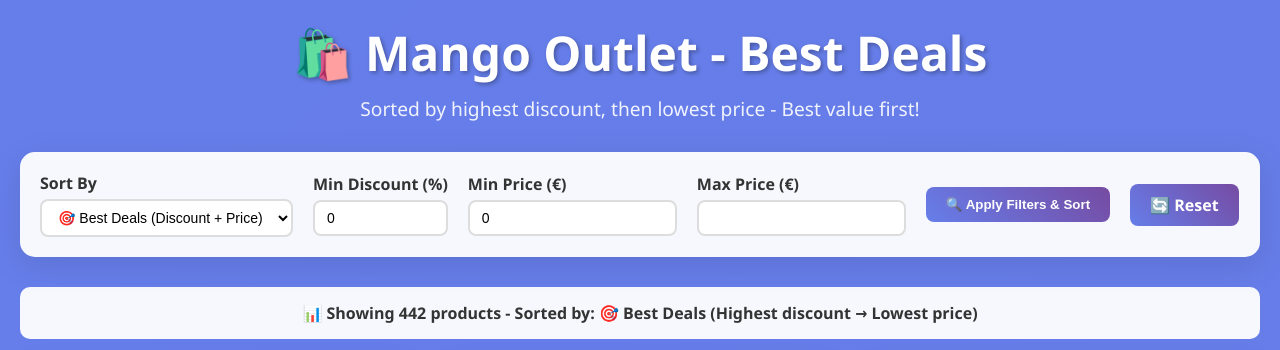
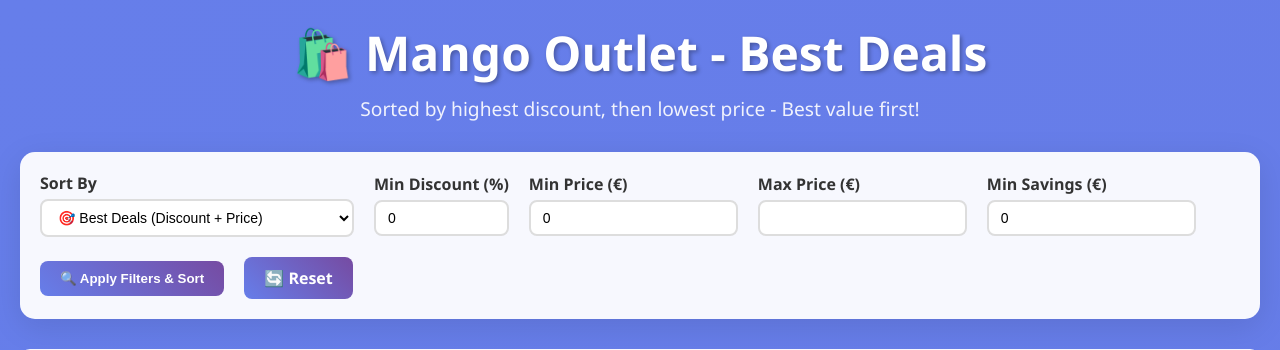
Before and after one commit to A-M-Alizadeh/scraper, a Flask app: page /filter in a window 1280 px wide. Shown: the top 350 px of the page. Run offline with Flask 3, Linux system fonts and the light colour scheme.

Commit message:
new filters added

```diff
--- a/MangoOutlet/app.py
+++ b/MangoOutlet/app.py
@@ -32,7 +32,7 @@ def load_and_sort_products(sort_by='discount_desc') -> List[Dict]:
         with open('products.json', 'r', encoding='utf-8') as f:
             products = json.load(f)
 
-        # Add parsed values for sorting
+        # Add calculated values for advanced filtering
         for product in products:
             product['current_price_float'] = parse_price(product.get('current_price', ''))
             product['original_price_float'] = parse_price(product.get('original_price', ''))
@@ -41,18 +41,41 @@ def load_and_sort_products(sort_by='discount_desc') -> List[Dict]:
             # Calculate savings amount
             if product['original_price_float'] > 0 and product['current_price_float'] > 0:
                 product['savings_amount'] = product['original_price_float'] - product['current_price_float']
+                # Calculate savings ratio (savings per euro spent)
+                product['savings_ratio'] = product['savings_amount'] / product['current_price_float'] if product['current_price_float'] > 0 else 0
+                # Calculate "value score" - composite score for best deals
+                discount_score = min(product['discount_percentage'] / 100, 1.0) * 40  # Max 40 points
+                savings_score = min(product['savings_amount'] / 50, 1.0) * 40  # Max 40 points (€50+ savings = full points)
+                price_score = max(0, (50 - product['current_price_float']) / 50) * 20  # Max 20 points (under €0 = full points)
+                product['value_score'] = discount_score + savings_score + price_score
             else:
                 product['savings_amount'] = 0
+                product['savings_ratio'] = 0
+                product['value_score'] = 0
 
         # Apply sorting based on sort_by parameter
         if sort_by == 'price_asc':
             products.sort(key=lambda x: x['current_price_float'])
         elif sort_by == 'price_desc':
             products.sort(key=lambda x: x['current_price_float'], reverse=True)
+        elif sort_by == 'discount_desc':
+            products.sort(key=lambda x: x['discount_percentage'], reverse=True)
         elif sort_by == 'discount_asc':
             products.sort(key=lambda x: x['discount_percentage'])
-        elif sort_by == 'discount_desc':
-            products.sort(key=lambda x: x['discount_percentage'], reverse=True)
+        elif sort_by == 'savings_desc':
+            products.sort(key=lambda x: x['savings_amount'], reverse=True)
+        elif sort_by == 'savings_asc':
+            products.sort(key=lambda x: x['savings_amount'])
+        elif sort_by == 'value_score':
+            products.sort(key=lambda x: x['value_score'], reverse=True)
+        elif sort_by == 'savings_ratio':
+            products.sort(key=lambda x: x['savings_ratio'], reverse=True)
+        elif sort_by == 'steals':  # Ultra deals: 80%+ discount AND under €8
+            products = [p for p in products if p['discount_percentage'] >= 80 and p['current_price_float'] <= 8]
+            products.sort(key=lambda x: (-x['discount_percentage'], x['current_price_float']))
+        elif sort_by == 'premium_steals':  # €30+ original price, now under €10
+            products = [p for p in products if p['original_price_float'] >= 30 and p['current_price_float'] <= 10]
+            products.sort(key=lambda x: x['current_price_float'])
         elif sort_by == 'name_asc':
             products.sort(key=lambda x: x.get('name', '').lower())
         elif sort_by == 'name_desc':
@@ -73,7 +96,7 @@ def index():
     sort_by = request.args.get('sort', 'default')
     products = load_and_sort_products(sort_by)
     return render_template('index.html', products=products,
-                         min_discount=0, max_price=None, min_price=0, sort_by=sort_by)
+                         min_discount=0, max_price=None, min_price=0, min_savings=0, sort_by=sort_by)
 
 @app.route('/api/products')
 def api_products():
@@ -92,6 +115,7 @@ def filter_products():
     min_discount = request.args.get('min_discount', type=int, default=0)
     max_price = request.args.get('max_price', type=float, default=None)
     min_price = request.args.get('min_price', type=float, default=0)
+    min_savings = request.args.get('min_savings', type=float, default=0)
 
     # Apply filters
     filtered_products = []
@@ -102,11 +126,14 @@ def filter_products():
         else:
             price_check = product['current_price_float'] >= min_price
 
-        if (product['discount_percentage'] >= min_discount and price_check):
+        savings_check = product['savings_amount'] >= min_savings
+
+        if (product['discount_percentage'] >= min_discount and price_check and savings_check):
             filtered_products.append(product)
 
     return render_template('index.html', products=filtered_products,
-                         min_discount=min_discount, max_price=max_price, min_price=min_price, sort_by=sort_by)
+                         min_discount=min_discount, max_price=max_price, min_price=min_price,
+                         min_savings=min_savings, sort_by=sort_by)
 
 if __name__ == '__main__':
     app.run(debug=True, host='0.0.0.0', port=5003)
--- a/MangoOutlet/templates/index.html
+++ b/MangoOutlet/templates/index.html
@@ -253,12 +302,28 @@
                     <label for="sort">Sort By</label>
                     <select id="sort" name="sort">
                         <option value="default" {{ 'selected' if sort_by == 'default' else '' }}>🎯 Best Deals (Discount + Price)</option>
-                        <option value="price_asc" {{ 'selected' if sort_by == 'price_asc' else '' }}>💰 Price: Low to High</option>
-                        <option value="price_desc" {{ 'selected' if sort_by == 'price_desc' else '' }}>💸 Price: High to Low</option>
-                        <option value="discount_desc" {{ 'selected' if sort_by == 'discount_desc' else '' }}>🔥 Discount: High to Low</option>
-                        <option value="discount_asc" {{ 'selected' if sort_by == 'discount_asc' else '' }}>📈 Discount: Low to High</option>
-                        <option value="name_asc" {{ 'selected' if sort_by == 'name_asc' else '' }}>🔤 Name: A to Z</option>
-                        <option value="name_desc" {{ 'selected' if sort_by == 'name_desc' else '' }}>🔡 Name: Z to A</option>
+                        <optgroup label="🏆 Best Items">
+                            <option value="value_score" {{ 'selected' if sort_by == 'value_score' else '' }}>💎 Best Value Score</option>
+                            <option value="steals" {{ 'selected' if sort_by == 'steals' else '' }}>🔥 Ultra Steals (80%+ off, under €8)</option>
+                            <option value="premium_steals" {{ 'selected' if sort_by == 'premium_steals' else '' }}>⭐ Premium Steals (€30+ → under €10)</option>
+                            <option value="savings_ratio" {{ 'selected' if sort_by == 'savings_ratio' else '' }}>📊 Best Bang for Buck</option>
+                        </optgroup>
+                        <optgroup label="💲 By Savings">
+                            <option value="savings_desc" {{ 'selected' if sort_by == 'savings_desc' else '' }}>💎 Biggest Savings (€ High to Low)</option>
+                            <option value="savings_asc" {{ 'selected' if sort_by == 'savings_asc' else '' }}>💰 Smallest Savings (€ Low to High)</option>
+                        </optgroup>
+                        <optgroup label="💰 By Price">
+                            <option value="price_asc" {{ 'selected' if sort_by == 'price_asc' else '' }}>💰 Price: Low to High</option>
+                            <option value="price_desc" {{ 'selected' if sort_by == 'price_desc' else '' }}>🏷️ Price: High to Low</option>
+                        </optgroup>
+                        <optgroup label="🔥 By Discount">
+                            <option value="discount_desc" {{ 'selected' if sort_by == 'discount_desc' else '' }}>🔥 Discount: High to Low</option>
+                            <option value="discount_asc" {{ 'selected' if sort_by == 'discount_asc' else '' }}>📈 Discount: Low to High</option>
+                        </optgroup>
+                        <optgroup label="🔤 By Name">
+                            <option value="name_asc" {{ 'selected' if sort_by == 'name_asc' else '' }}>🔤 Name: A to Z</option>
+                            <option value="name_desc" {{ 'selected' if sort_by == 'name_desc' else '' }}>🔡 Name: Z to A</option>
+                        </optgroup>
                     </select>
                 </div>
 
@@ -280,6 +345,12 @@
                            value="{{ max_price if max_price and max_price < 999999 else '' }}" min="0">
                 </div>
 
+                <div class="filter-group">
+                    <label for="min_savings">Min Savings (€)</label>
+                    <input type="number" id="min_savings" name="min_savings" step="0.01"
+                           value="{{ min_savings or 0 }}" min="0" placeholder="0.00">
+                </div>
+
                 <button type="submit" class="filter-btn">🔍 Apply Filters & Sort</button>
                 <a href="/" class="filter-btn" style="text-decoration: none; display: inline-block;">🔄 Reset</a>
             </form>
@@ -288,8 +359,14 @@
         {% if products %}
         <div class="stats">
             📊 Showing {{ products|length }} products - Sorted by:
-            {% if sort_by == 'price_asc' %}💰 Price: Low to High
-            {% elif sort_by == 'price_desc' %}💸 Price: High to Low
+            {% if sort_by == 'value_score' %}💎 Best Value Score (Combines discount, savings & price)
+            {% elif sort_by == 'steals' %}🔥 Ultra Steals (80%+ off, under €8)
+            {% elif sort_by == 'premium_steals' %}⭐ Premium Steals (€30+ original → under €10)
+            {% elif sort_by == 'savings_ratio' %}📊 Best Bang for Buck (Savings per € spent)
+            {% elif sort_by == 'savings_desc' %}💎 Biggest Savings (€ High to Low)
+            {% elif sort_by == 'savings_asc' %}💰 Smallest Savings (€ Low to High)
+            {% elif sort_by == 'price_asc' %}💰 Price: Low to High
+            {% elif sort_by == 'price_desc' %}🏷️ Price: High to Low
             {% elif sort_by == 'discount_desc' %}🔥 Discount: High to Low
             {% elif sort_by == 'discount_asc' %}📈 Discount: Low to High
             {% elif sort_by == 'name_asc' %}🔤 Name: A to Z
@@ -303,6 +380,21 @@
             <div class="product-card">
                 {% if product.discount_amount and product.discount_amount != 'N/A' %}
                 <div class="discount-badge">{{ product.discount_amount }}</div>
+                {% endif %}
+
+                {% if (sort_by == 'savings_desc' or sort_by == 'savings_asc') and product.savings_amount > 0 %}
+                <div class="savings-badge">💎 Save €{{ "%.2f"|format(product.savings_amount) }}</div>
+                {% endif %}
+
+                <!-- Best Items Badges -->
+                {% if sort_by == 'value_score' and loop.index <= 10 %}
+                <div class="best-badge">💎 TOP VALUE</div>
+                {% elif sort_by == 'steals' %}
+                <div class="best-badge">🔥 STEAL</div>
+                {% elif sort_by == 'premium_steals' %}
+                <div class="best-badge">⭐ PREMIUM STEAL</div>
+                {% elif sort_by == 'savings_ratio' and loop.index <= 20 %}
+                <div class="best-badge">📊 BEST BANG</div>
                 {% endif %}
 
                 {% if product.image_url %}
@@ -322,7 +414,9 @@
                         {% endif %}
 
                         {% if product.savings_amount > 0 %}
-                        <span class="savings">Save €{{ "%.2f"|format(product.savings_amount) }}</span>
+                        <span class="savings {{ 'highlighted' if (sort_by == 'savings_desc' or sort_by == 'savings_asc') else '' }}">
+                            Save €{{ "%.2f"|format(product.savings_amount) }}
+                        </span>
                         {% endif %}
                     </div>
 
```
Also changed, not shown: other parts of MangoOutlet/templates/index.html (+49 -0 lines), MangoOutlet/test_savings.py (added, +73 -0 lines).
